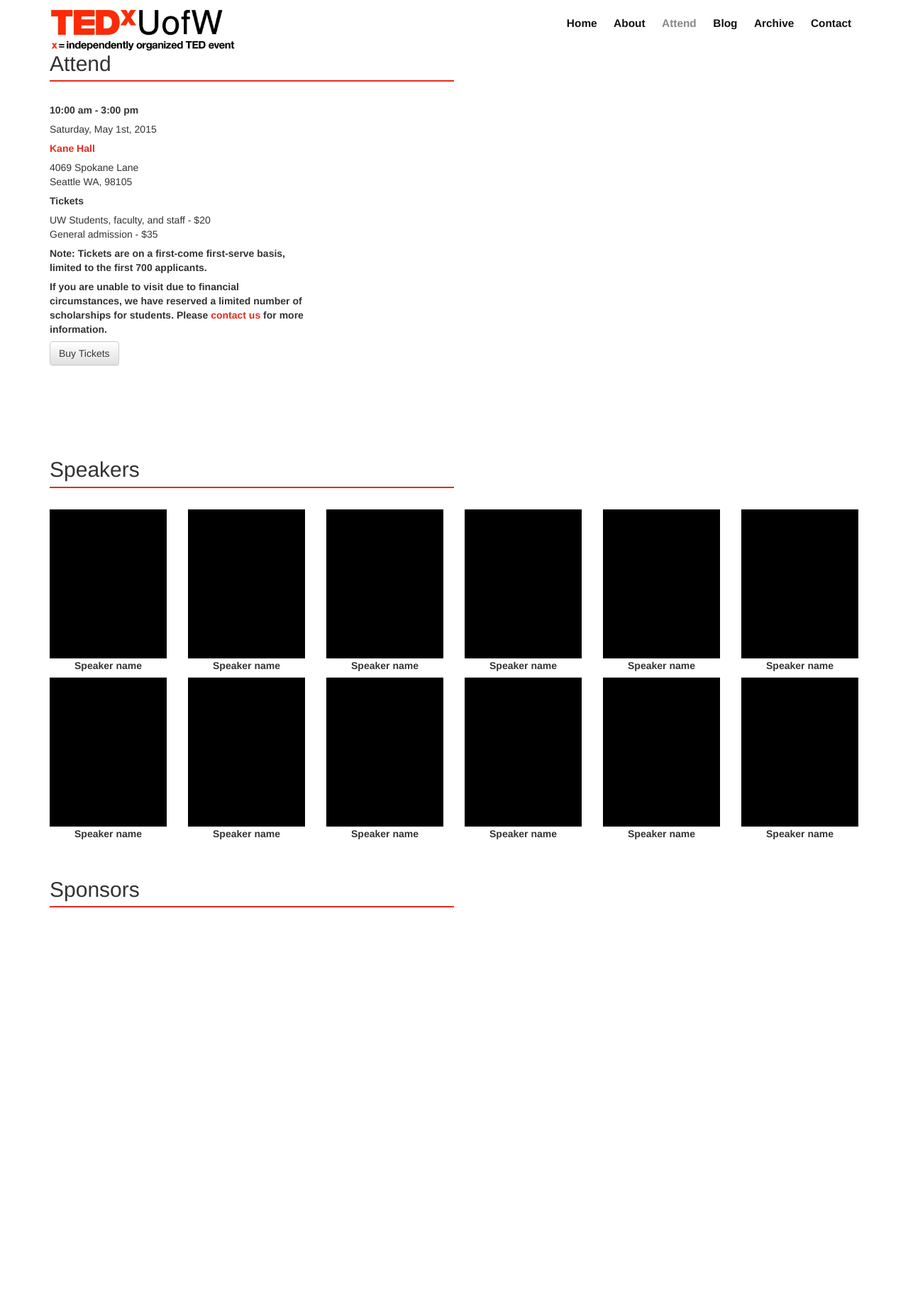
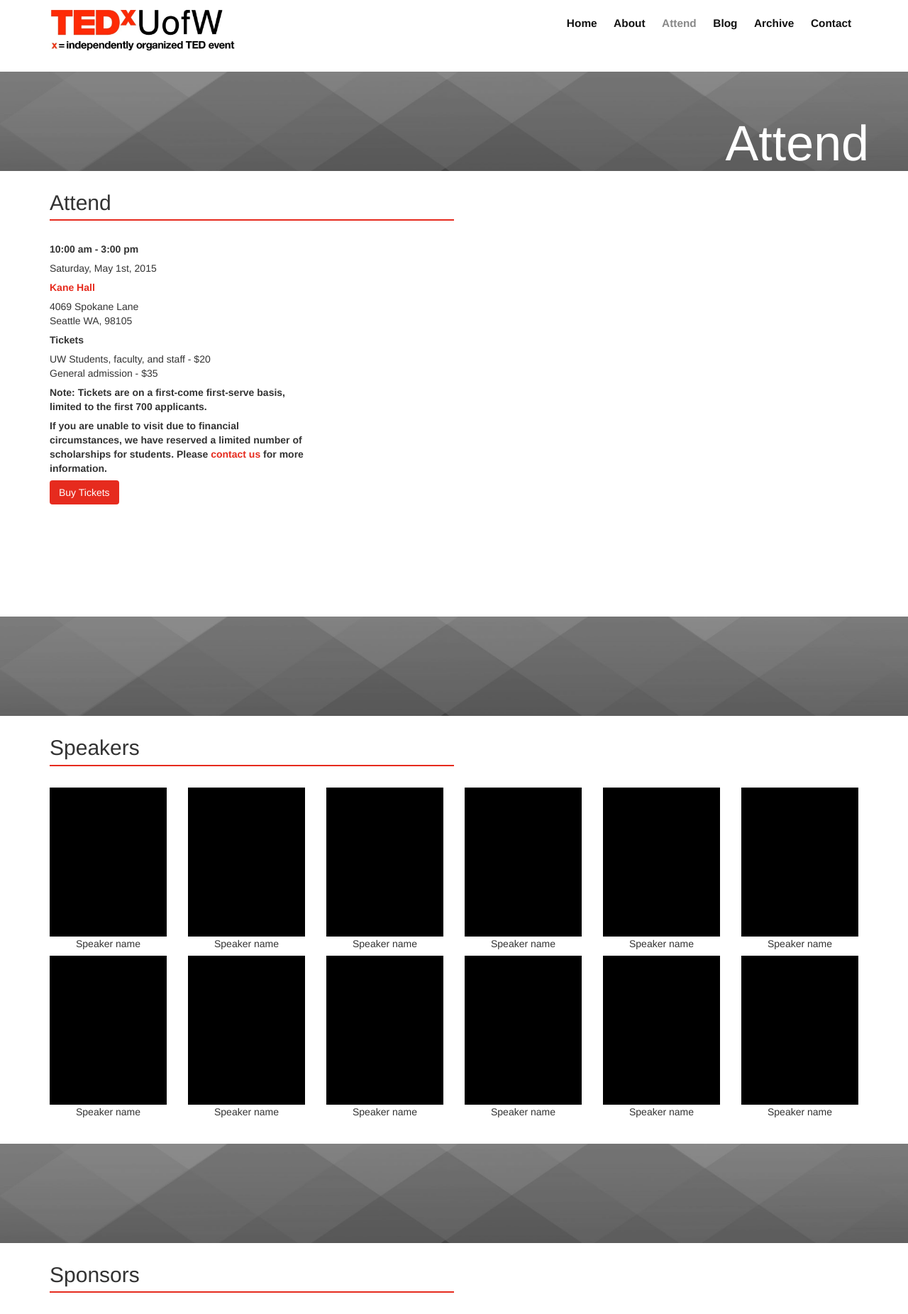
Before and after one commit to tedxuofw/website-2016, a Jekyll site: the page built from app/attend.html, in a window 1280 px wide. Shown: the whole page at 71% size. Built offline with Jekyll 4.4.1, drawn with Linux system fonts in a browser that asks for light colours; before the commit the page ends 1309 px from its top, so only the background shows below that.

Commit message:
Refine about, attend, and contact pages

```diff
--- a/app/_includes/map.html
+++ b/app/_includes/map.html
@@ -5,7 +5,6 @@
         src="http://maps.google.com/maps/api/js?sensor=false"></script>
 <div class="map-wrapper">
     <div id="gmap_canvas" style="height:500px;width:600px;"></div>
-    <style>#gmap_canvas img{max-width:none!important;background:none!important}</style>
 </div>
 <script type="text/javascript">
     function init_map() {
--- a/app/_sass/_mainpage.scss
+++ b/app/_sass/_mainpage.scss
@@ -1,6 +1,6 @@
 /* Styles corresponding to the main page (mostly the fancy center stuff) */
 
-.home {
+.center-focus-container {
     height: 100%;
 }
 
@@ -10,7 +10,7 @@
     text-align: center;
 }
 
-.center-focus .tagline {
+.center-focus .main {
     font-size: 5em;
     margin: .5em auto;
 }
--- a/app/_sass/_map.scss
+++ b/app/_sass/_map.scss
@@ -1,9 +1,20 @@
 /* Contains layout for the map on the attend page */
 
-.map-wrapper,
-#gmap_canvas {
+.map-wrapper {
+    position: relative;
     width: 100%;
     height: 100%;
+}
+
+#gmap_canvas {
+    position: relative;
+    width: 100%;
+    height: 100%;
+}
+
+#gmap_canvas img{
+    max-width: none;
+    background: none!important
 }
 
 @media (min-width: $screen-md-min) {
--- a/app/attend.html
+++ b/app/attend.html
@@ -3,8 +3,14 @@
 page_id: attend
 ---
 
-<div class="attend container">
+<div class="attend">
+    <div class="parallax ocean-parallax">
+        <div class="page-heading container">
+            <h1>Attend</h1>
+        </div>
+    </div>
 
+    <div class="container">
         <h2 class="page-heading">Attend</h2>
 
         <div class="row">
@@ -25,16 +31,16 @@
                 </div>
                 <div class="event-fact">
                     <p><strong>Note: Tickets are on a first-come first-serve
-                    basis, limited to the first 700 applicants.</p>
+                        basis, limited to the first 700 applicants.</strong></p>
                 </div>
                 <div class="event-fact">
                     <p><strong>If you are unable to visit due to financial
                         circumstances, we have reserved a limited number of
                         scholarships for students. Please
-                    <a href="/contact">contact us</a> for more information.
+                        <a href="/contact">contact us</a> for more information.</strong>
                     </p>
                 </div>
-            <a href="#" class="btn btn-default">Buy Tickets</a>
+                <a href="#" class="btn-large btn-tedx btn">Buy Tickets</a>
             </div>
             <div class="col-xs-12 col-md-8">
                 <div class="map">
@@ -42,8 +48,13 @@
                 </div>
             </div>
         </div>
+    </div>
 
-    <h2>Speakers</h2>
+    <div class="parallax ocean-parallax">
+    </div>
+
+    <div class="container">
+        <h2 class="page-heading">Speakers</h2>
 
         <div class="row portraits speakers">
             <div class="col-xs-2 col-sm-3 col-lg-2 volunteer">
@@ -95,6 +106,12 @@
                 <p>Speaker name</p>
             </div>
         </div>
+    </div>
 
+    <div class="parallax ocean-parallax">
+    </div>
+
+    <div class="container">
         <h2>Sponsors</h2>
     </div>
+</div>
--- a/app/index.html
+++ b/app/index.html
@@ -3,11 +3,11 @@
 page_id: home
 ---
 
-<div class="home container">
+<div class="home container center-focus-container">
     <div class="center-focus">
         <h1>TEDxUofW</h1>
         <p class="tagline">IN MOTION</p>
-        <p class="date">MAY 15 2016 @ 8 AM</p>
+        <p class="main">MAY 15 2016 @ 8 AM</p>
         <a href="#" class="btn-lg btn-tedx btn">Attend</a>
     </div>
 </div>
```
Also changed, not shown: app/contact.html (added, +42 -0 lines), app/thanks.html (added, +19 -0 lines). Lines whose indentation alone changed are shown as unchanged.
